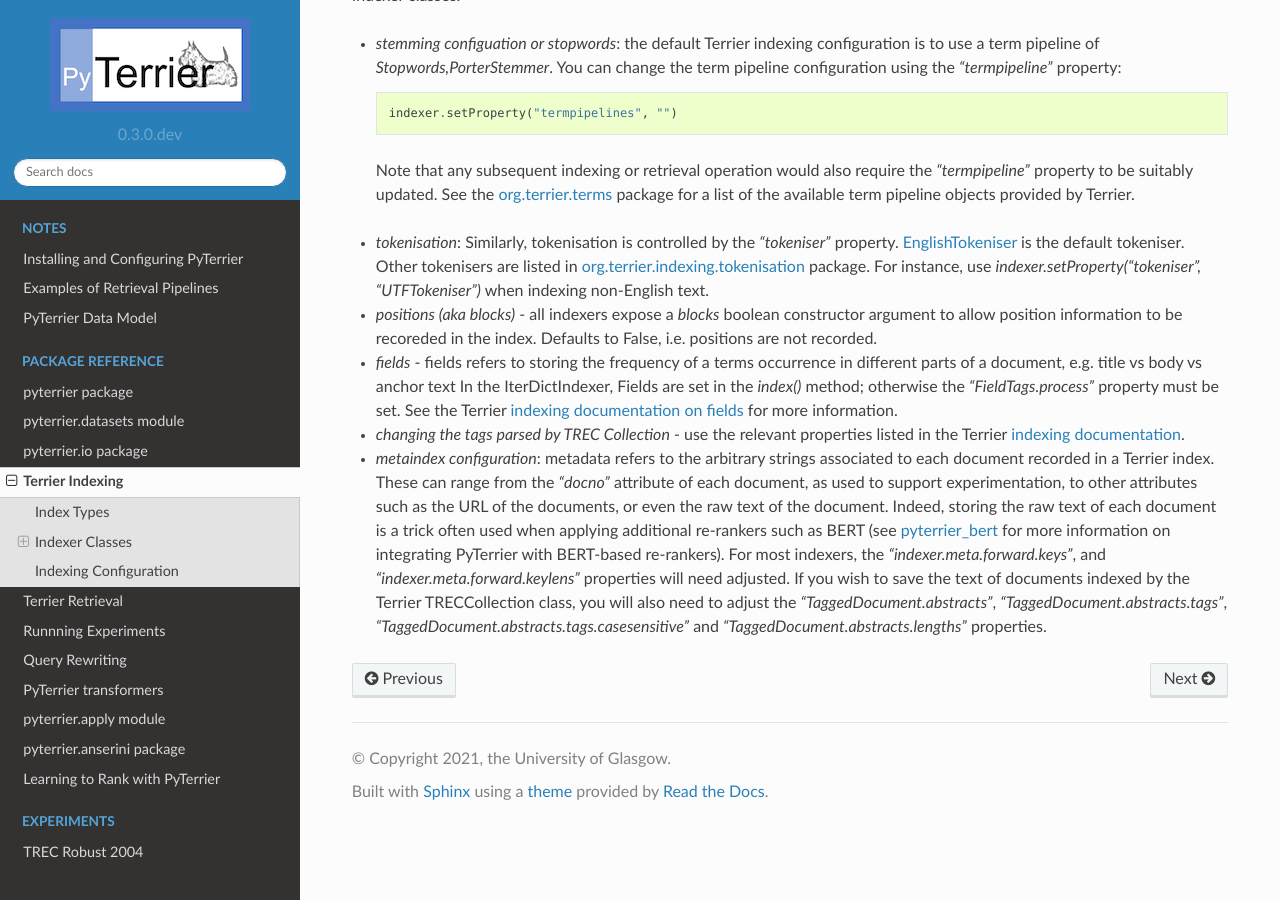
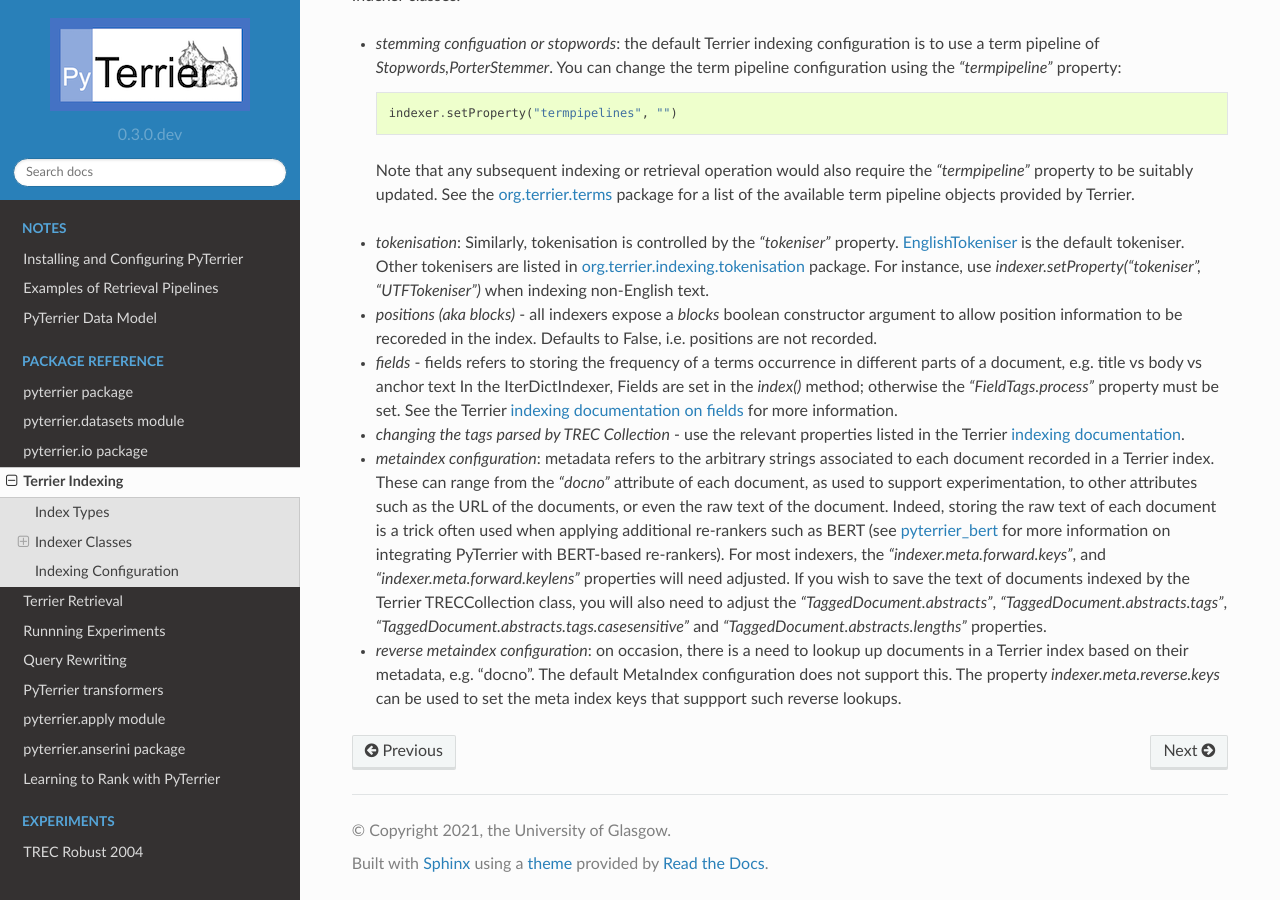
Before and after one commit to terrier-org/pyterrier, a Sphinx documentation site: the page built from docs/modules/terrier-indexing.rst, in a window 1280 px wide and 900 px high, scrolled down 2487 px. Built offline with Sphinx 7.4.7 and the Read the Docs theme 2.0.0, drawn with Linux system fonts in a browser that asks for light colours; pages that are not in the unit, such as notebooks, are missing from menus; the version number is read from the project's files by our own code.

Commit message:
add a note about reverse docno lookups

```diff
--- a/docs/modules/terrier-indexing.rst
+++ b/docs/modules/terrier-indexing.rst
@@ -121,3 +121,5 @@ indexing configurations, and how to apply them when indexing using PyTerrier, no
 - *changing the tags parsed by TREC Collection* - use the relevant properties listed in the Terrier `indexing documentation <https://github.com/terrier-org/terrier-core/blob/5.x/doc/configure_indexing.md#basic-indexing-setup>`_.
 
 - *metaindex configuration*: metadata refers to the arbitrary strings associated to each document recorded in a Terrier index. These can range from the `"docno"` attribute of each document, as used to support experimentation, to other attributes such as the URL of the documents, or even the raw text of the document. Indeed, storing the raw text of each document is a trick often used when applying additional re-rankers such as BERT (see `pyterrier_bert <https://github.com/cmacdonald/pyterrier_bert>`_ for more information on integrating PyTerrier with BERT-based re-rankers). For most indexers, the `"indexer.meta.forward.keys"`, and `"indexer.meta.forward.keylens"` properties will need adjusted. If you wish to save the text of documents indexed by the Terrier TRECCollection class, you will also need to adjust the `"TaggedDocument.abstracts"`, `"TaggedDocument.abstracts.tags"`, `"TaggedDocument.abstracts.tags.casesensitive"` and `"TaggedDocument.abstracts.lengths"` properties.
+
+- *reverse metaindex configuration*: on occasion, there is a need to lookup up documents in a Terrier index based on their metadata, e.g. "docno". The default MetaIndex configuration does not support this. The property `indexer.meta.reverse.keys` can be used to set the meta index keys that suppport such reverse lookups.
```
